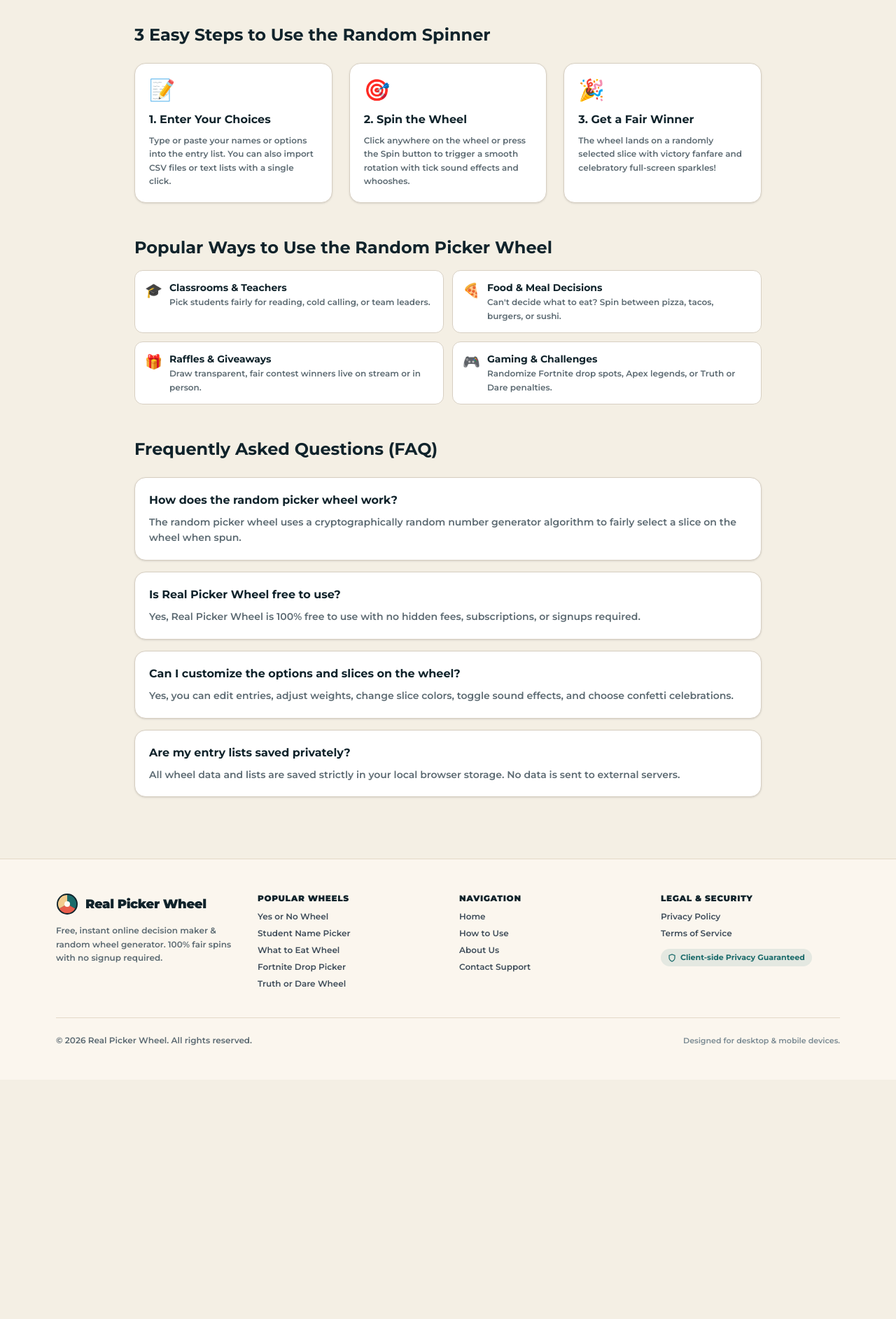
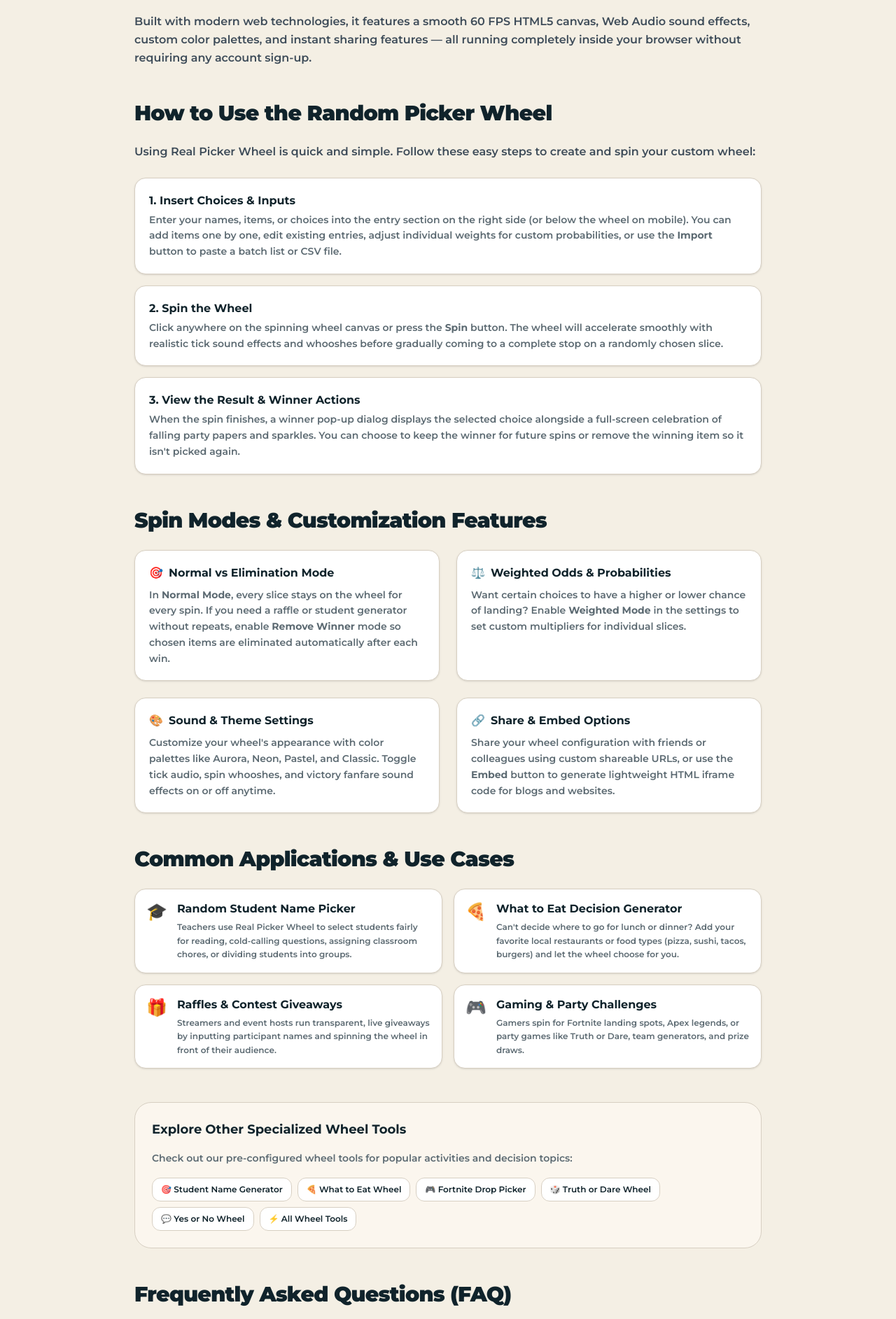
Before and after one commit to ankamdharmendar1-ui/sp, a React (Vite) app: page / in a window 1280 px wide. Shown: the part 1895-3780 px from the top of the page at 70% size. Before the commit the page ends 3438 px from the top, so only its background shows below. Built offline with nearby package versions, Linux system fonts and the light colour scheme.

Commit message:
Expand SEO text below wheel with detailed guide sections matching pickerwheel.com structure

```diff
--- a/src/components/Seo/HomeSeoContent.tsx
+++ b/src/components/Seo/HomeSeoContent.tsx
@@ -1,96 +1,198 @@
+import { Link } from 'react-router-dom'
+
 export interface HomeSeoContentProps {
   faqs: Array<{ question: string; answer: string }>
 }
 
 export function HomeSeoContent({ faqs }: HomeSeoContentProps) {
   return (
-    <section className="mt-12 border-t border-[#e4d9c8] pt-12 text-[#10232b]">
+    <section className="mt-16 border-t border-[#e4d9c8] pt-12 text-[#10232b]">
       <div className="mx-auto max-w-4xl space-y-12">
-        {/* Intro Guide */}
+
+        {/* Section 1: Overview & Purpose */}
         <article className="space-y-4">
-          <h2 className="text-2xl font-black tracking-tight sm:text-3xl">
-            What is Real Picker Wheel & How Does It Work?
+          <h2 className="text-2xl font-black tracking-tight sm:text-3xl text-[#10232b]">
+            What is Real Picker Wheel?
           </h2>
           <p className="text-sm sm:text-base leading-relaxed text-[#3e4c59]">
-            <strong>Real Picker Wheel</strong> is a free, instant online decision-making tool designed to help you pick random names, choices, prizes, or options fairly. Whether you are a teacher looking for a random student name picker, a gamer generating random drop locations, a host holding a giveaway, or simply trying to decide what to eat for dinner, our smooth 60 FPS spinning wheel makes every choice 100% unbiased and engaging.
+            <strong>Real Picker Wheel</strong> is a free, random decision-making spinner tool designed to help you pick a choice randomly from a custom list. Whether you need a random name picker for your classroom, a decision maker for what to eat, a prize wheel for giveaways, or a team generator for games, Real Picker Wheel provides an instant, 100% fair, and visually engaging solution.
+          </p>
+          <p className="text-sm sm:text-base leading-relaxed text-[#3e4c59]">
+            Built with modern web technologies, it features a smooth 60 FPS HTML5 canvas, Web Audio sound effects, custom color palettes, and instant sharing features — all running completely inside your browser without requiring any account sign-up.
           </p>
         </article>
 
-        {/* 3 Step Process Grid */}
-        <div>
-          <h3 className="mb-6 text-xl font-bold sm:text-2xl">3 Easy Steps to Use the Random Spinner</h3>
-          <div className="grid grid-cols-1 gap-6 sm:grid-cols-3">
-            <div className="rounded-2xl border border-[#d7cfc2] bg-white p-5 shadow-sm">
-              <div className="mb-3 text-3xl">📝</div>
-              <h4 className="text-base font-bold text-[#10232b]">1. Enter Your Choices</h4>
-              <p className="mt-2 text-xs leading-relaxed text-[#5c6a72]">
-                Type or paste your names or options into the entry list. You can also import CSV files or text lists with a single click.
+        {/* Section 2: How to Use Picker Wheel (Step-by-Step) */}
+        <article className="space-y-6">
+          <h2 className="text-2xl font-black tracking-tight sm:text-3xl text-[#10232b]">
+            How to Use the Random Picker Wheel
+          </h2>
+          <p className="text-sm sm:text-base leading-relaxed text-[#3e4c59]">
+            Using Real Picker Wheel is quick and simple. Follow these easy steps to create and spin your custom wheel:
+          </p>
+          <ol className="space-y-4 text-sm sm:text-base text-[#3e4c59]">
+            <li className="rounded-2xl border border-[#d7cfc2] bg-white p-5 shadow-sm">
+              <strong className="text-base font-bold text-[#10232b] block mb-1">1. Insert Choices & Inputs</strong>
+              <p className="text-xs sm:text-sm text-[#5c6a72] leading-relaxed">
+                Enter your names, items, or choices into the entry section on the right side (or below the wheel on mobile). You can add items one by one, edit existing entries, adjust individual weights for custom probabilities, or use the <strong>Import</strong> button to paste a batch list or CSV file.
+              </p>
+            </li>
+            <li className="rounded-2xl border border-[#d7cfc2] bg-white p-5 shadow-sm">
+              <strong className="text-base font-bold text-[#10232b] block mb-1">2. Spin the Wheel</strong>
+              <p className="text-xs sm:text-sm text-[#5c6a72] leading-relaxed">
+                Click anywhere on the spinning wheel canvas or press the <strong>Spin</strong> button. The wheel will accelerate smoothly with realistic tick sound effects and whooshes before gradually coming to a complete stop on a randomly chosen slice.
+              </p>
+            </li>
+            <li className="rounded-2xl border border-[#d7cfc2] bg-white p-5 shadow-sm">
+              <strong className="text-base font-bold text-[#10232b] block mb-1">3. View the Result & Winner Actions</strong>
+              <p className="text-xs sm:text-sm text-[#5c6a72] leading-relaxed">
+                When the spin finishes, a winner pop-up dialog displays the selected choice alongside a full-screen celebration of falling party papers and sparkles. You can choose to keep the winner for future spins or remove the winning item so it isn't picked again.
+              </p>
+            </li>
+          </ol>
+        </article>
+
+        {/* Section 3: Modes & Features */}
+        <article className="space-y-6">
+          <h2 className="text-2xl font-black tracking-tight sm:text-3xl text-[#10232b]">
+            Spin Modes & Customization Features
+          </h2>
+          <div className="grid grid-cols-1 gap-6 sm:grid-cols-2">
+            <div className="rounded-2xl border border-[#d7cfc2] bg-white p-5 shadow-sm space-y-2">
+              <h3 className="text-base font-bold text-[#10232b] flex items-center gap-2">
+                <span>🎯</span> Normal vs Elimination Mode
+              </h3>
+              <p className="text-xs sm:text-sm text-[#5c6a72] leading-relaxed">
+                In <strong>Normal Mode</strong>, every slice stays on the wheel for every spin. If you need a raffle or student generator without repeats, enable <strong>Remove Winner</strong> mode so chosen items are eliminated automatically after each win.
               </p>
             </div>
-            <div className="rounded-2xl border border-[#d7cfc2] bg-white p-5 shadow-sm">
-              <div className="mb-3 text-3xl">🎯</div>
-              <h4 className="text-base font-bold text-[#10232b]">2. Spin the Wheel</h4>
-              <p className="mt-2 text-xs leading-relaxed text-[#5c6a72]">
-                Click anywhere on the wheel or press the Spin button to trigger a smooth rotation with tick sound effects and whooshes.
+            <div className="rounded-2xl border border-[#d7cfc2] bg-white p-5 shadow-sm space-y-2">
+              <h3 className="text-base font-bold text-[#10232b] flex items-center gap-2">
+                <span>⚖️</span> Weighted Odds & Probabilities
+              </h3>
+              <p className="text-xs sm:text-sm text-[#5c6a72] leading-relaxed">
+                Want certain choices to have a higher or lower chance of landing? Enable <strong>Weighted Mode</strong> in the settings to set custom multipliers for individual slices.
               </p>
             </div>
-            <div className="rounded-2xl border border-[#d7cfc2] bg-white p-5 shadow-sm">
-              <div className="mb-3 text-3xl">🎉</div>
-              <h4 className="text-base font-bold text-[#10232b]">3. Get a Fair Winner</h4>
-              <p className="mt-2 text-xs leading-relaxed text-[#5c6a72]">
-                The wheel lands on a randomly selected slice with victory fanfare and celebratory full-screen sparkles!
+            <div className="rounded-2xl border border-[#d7cfc2] bg-white p-5 shadow-sm space-y-2">
+              <h3 className="text-base font-bold text-[#10232b] flex items-center gap-2">
+                <span>🎨</span> Sound & Theme Settings
+              </h3>
+              <p className="text-xs sm:text-sm text-[#5c6a72] leading-relaxed">
+                Customize your wheel's appearance with color palettes like Aurora, Neon, Pastel, and Classic. Toggle tick audio, spin whooshes, and victory fanfare sound effects on or off anytime.
+              </p>
+            </div>
+            <div className="rounded-2xl border border-[#d7cfc2] bg-white p-5 shadow-sm space-y-2">
+              <h3 className="text-base font-bold text-[#10232b] flex items-center gap-2">
+                <span>🔗</span> Share & Embed Options
+              </h3>
+              <p className="text-xs sm:text-sm text-[#5c6a72] leading-relaxed">
+                Share your wheel configuration with friends or colleagues using custom shareable URLs, or use the <strong>Embed</strong> button to generate lightweight HTML iframe code for blogs and websites.
               </p>
             </div>
           </div>
-        </div>
-
-        {/* Popular Use Cases */}
-        <article className="space-y-4">
-          <h3 className="text-xl font-bold sm:text-2xl">Popular Ways to Use the Random Picker Wheel</h3>
-          <ul className="grid grid-cols-1 gap-3 sm:grid-cols-2 text-sm text-[#3e4c59]">
-            <li className="flex items-start gap-2.5 rounded-xl bg-white p-3.5 border border-[#d7cfc2]">
-              <span className="text-xl">🎓</span>
-              <div>
-                <strong className="block font-bold text-[#10232b]">Classrooms & Teachers</strong>
-                <span className="text-xs text-[#5c6a72]">Pick students fairly for reading, cold calling, or team leaders.</span>
-              </div>
-            </li>
-            <li className="flex items-start gap-2.5 rounded-xl bg-white p-3.5 border border-[#d7cfc2]">
-              <span className="text-xl">🍕</span>
-              <div>
-                <strong className="block font-bold text-[#10232b]">Food & Meal Decisions</strong>
-                <span className="text-xs text-[#5c6a72]">Can't decide what to eat? Spin between pizza, tacos, burgers, or sushi.</span>
-              </div>
-            </li>
-            <li className="flex items-start gap-2.5 rounded-xl bg-[#fff] p-3.5 border border-[#d7cfc2]">
-              <span className="text-xl">🎁</span>
-              <div>
-                <strong className="block font-bold text-[#10232b]">Raffles & Giveaways</strong>
-                <span className="text-xs text-[#5c6a72]">Draw transparent, fair contest winners live on stream or in person.</span>
-              </div>
-            </li>
-            <li className="flex items-start gap-2.5 rounded-xl bg-white p-3.5 border border-[#d7cfc2]">
-              <span className="text-xl">🎮</span>
-              <div>
-                <strong className="block font-bold text-[#10232b]">Gaming & Challenges</strong>
-                <span className="text-xs text-[#5c6a72]">Randomize Fortnite drop spots, Apex legends, or Truth or Dare penalties.</span>
-              </div>
-            </li>
-          </ul>
         </article>
 
-        {/* Visible FAQ Accordions for SEO */}
-        <div className="space-y-6">
-          <h3 className="text-xl font-bold sm:text-2xl">Frequently Asked Questions (FAQ)</h3>
+        {/* Section 4: Popular Use Cases Grid */}
+        <article className="space-y-6">
+          <h2 className="text-2xl font-black tracking-tight sm:text-3xl text-[#10232b]">
+            Common Applications & Use Cases
+          </h2>
+          <div className="grid grid-cols-1 gap-4 sm:grid-cols-2">
+            <div className="flex items-start gap-3.5 rounded-2xl border border-[#d7cfc2] bg-white p-4 shadow-sm">
+              <span className="text-2xl">🎓</span>
+              <div>
+                <h3 className="font-bold text-[#10232b]">Random Student Name Picker</h3>
+                <p className="mt-1 text-xs text-[#5c6a72] leading-relaxed">
+                  Teachers use Real Picker Wheel to select students fairly for reading, cold-calling questions, assigning classroom chores, or dividing students into groups.
+                </p>
+              </div>
+            </div>
+            <div className="flex items-start gap-3.5 rounded-2xl border border-[#d7cfc2] bg-white p-4 shadow-sm">
+              <span className="text-2xl">🍕</span>
+              <div>
+                <h3 className="font-bold text-[#10232b]">What to Eat Decision Generator</h3>
+                <p className="mt-1 text-xs text-[#5c6a72] leading-relaxed">
+                  Can't decide where to go for lunch or dinner? Add your favorite local restaurants or food types (pizza, sushi, tacos, burgers) and let the wheel choose for you.
+                </p>
+              </div>
+            </div>
+            <div className="flex items-start gap-3.5 rounded-2xl border border-[#d7cfc2] bg-white p-4 shadow-sm">
+              <span className="text-2xl">🎁</span>
+              <div>
+                <h3 className="font-bold text-[#10232b]">Raffles & Contest Giveaways</h3>
+                <p className="mt-1 text-xs text-[#5c6a72] leading-relaxed">
+                  Streamers and event hosts run transparent, live giveaways by inputting participant names and spinning the wheel in front of their audience.
+                </p>
+              </div>
+            </div>
+            <div className="flex items-start gap-3.5 rounded-2xl border border-[#d7cfc2] bg-white p-4 shadow-sm">
+              <span className="text-2xl">🎮</span>
+              <div>
+                <h3 className="font-bold text-[#10232b]">Gaming & Party Challenges</h3>
+                <p className="mt-1 text-xs text-[#5c6a72] leading-relaxed">
+                  Gamers spin for Fortnite landing spots, Apex legends, or party games like Truth or Dare, team generators, and prize draws.
+                </p>
+              </div>
+            </div>
+          </div>
+        </article>
+
+        {/* Section 5: Specialized Tool Pages Links (Internal Linking for SEO) */}
+        <article className="space-y-4 rounded-3xl border border-[#d7cfc2] bg-[#fbf6ee] p-6">
+          <h3 className="text-lg font-bold text-[#10232b]">Explore Other Specialized Wheel Tools</h3>
+          <p className="text-xs sm:text-sm text-[#5c6a72] leading-relaxed">
+            Check out our pre-configured wheel tools for popular activities and decision topics:
+          </p>
+          <div className="flex flex-wrap gap-2 text-xs font-semibold">
+            <Link to="/education/random-student-generator" className="rounded-xl border border-[#d7cfc2] bg-white px-3 py-2 text-[#10232b] hover:bg-[#1B6B6B] hover:text-white transition-colors">
+              🎯 Student Name Generator
+            </Link>
+            <Link to="/food/what-to-eat-wheel" className="rounded-xl border border-[#d7cfc2] bg-white px-3 py-2 text-[#10232b] hover:bg-[#1B6B6B] hover:text-white transition-colors">
+              🍕 What to Eat Wheel
+            </Link>
+            <Link to="/gaming/fortnite-drop-picker" className="rounded-xl border border-[#d7cfc2] bg-white px-3 py-2 text-[#10232b] hover:bg-[#1B6B6B] hover:text-white transition-colors">
+              🎮 Fortnite Drop Picker
+            </Link>
+            <Link to="/games/truth-or-dare-wheel" className="rounded-xl border border-[#d7cfc2] bg-white px-3 py-2 text-[#10232b] hover:bg-[#1B6B6B] hover:text-white transition-colors">
+              🎲 Truth or Dare Wheel
+            </Link>
+            <Link to="/games/yes-no-picker-wheel" className="rounded-xl border border-[#d7cfc2] bg-white px-3 py-2 text-[#10232b] hover:bg-[#1B6B6B] hover:text-white transition-colors">
+              💬 Yes or No Wheel
+            </Link>
+            <Link to="/random-wheel" className="rounded-xl border border-[#d7cfc2] bg-white px-3 py-2 text-[#10232b] hover:bg-[#1B6B6B] hover:text-white transition-colors">
+              ⚡ All Wheel Tools
+            </Link>
+          </div>
+        </article>
+
+        {/* Section 6: Frequently Asked Questions (FAQ) */}
+        <article className="space-y-6">
+          <h2 className="text-2xl font-black tracking-tight sm:text-3xl text-[#10232b]">
+            Frequently Asked Questions (FAQ)
+          </h2>
           <div className="space-y-4">
             {faqs.map((faq, idx) => (
-              <div key={idx} className="rounded-2xl border border-[#d7cfc2] bg-white p-5 shadow-sm">
-                <h4 className="text-base font-bold text-[#10232b]">{faq.question}</h4>
-                <p className="mt-2 text-xs sm:text-sm leading-relaxed text-[#5c6a72]">{faq.answer}</p>
+              <div key={idx} className="rounded-2xl border border-[#d7cfc2] bg-white p-5 shadow-sm space-y-2">
+                <h3 className="text-base font-bold text-[#10232b]">{faq.question}</h3>
+                <p className="text-xs sm:text-sm leading-relaxed text-[#5c6a72]">{faq.answer}</p>
               </div>
             ))}
+            <div className="rounded-2xl border border-[#d7cfc2] bg-white p-5 shadow-sm space-y-2">
+              <h3 className="text-base font-bold text-[#10232b]">Is Real Picker Wheel completely random and fair?</h3>
+              <p className="text-xs sm:text-sm leading-relaxed text-[#5c6a72]">
+                Yes! Real Picker Wheel uses a cryptographically secure pseudo-random number generator (PRNG) algorithm to calculate angles and determine winning slices with 100% mathematical fairness.
+              </p>
+            </div>
+            <div className="rounded-2xl border border-[#d7cfc2] bg-white p-5 shadow-sm space-y-2">
+              <h3 className="text-base font-bold text-[#10232b]">Are my lists and wheel entries kept private?</h3>
+              <p className="text-xs sm:text-sm leading-relaxed text-[#5c6a72]">
+                Yes. All your custom entries, settings, and spin histories are saved locally inside your device's browser local storage. No names or private lists are transmitted to external servers.
+              </p>
+            </div>
           </div>
-        </div>
+        </article>
+
       </div>
     </section>
   )
```
